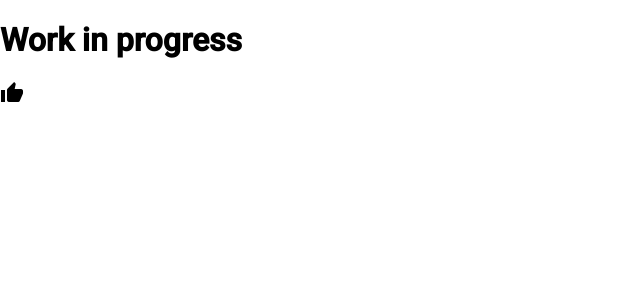
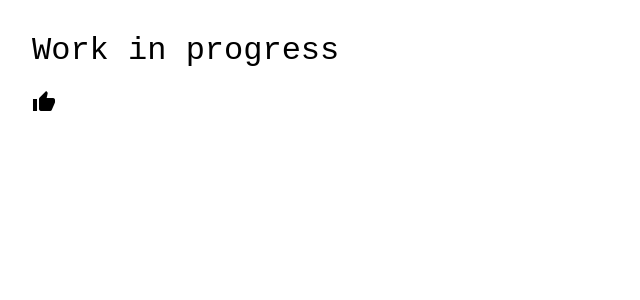
Before and after one commit to jayphoenix64/jayphoenix64.github.io, an Angular app: page / in a window 1280 px wide. Shown: the top 300 px of the page, without its empty margins (0-640 px from the left). Built offline with nearby package versions, Linux system fonts and the light colour scheme.

Commit message:
edit global styles

```diff
--- a/src/styles.scss
+++ b/src/styles.scss
@@ -1,4 +1,11 @@
-/* You can add global styles to this file, and also import other style files */
-
-html, body { height: 100%; }
-body { margin: 0; font-family: Roboto, "Helvetica Neue", sans-serif; }
+html,
+body {
+  height: 100%;
+}
+body {
+  margin: 2rem;
+  font-family: 'Roboto Mono', monospace;
+}
+h1 {
+  font-weight: 200;
+}
```
